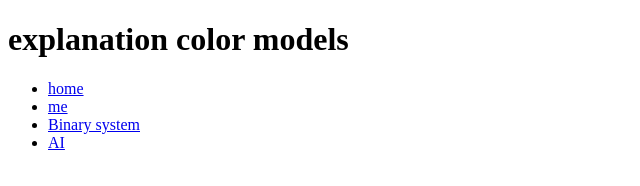
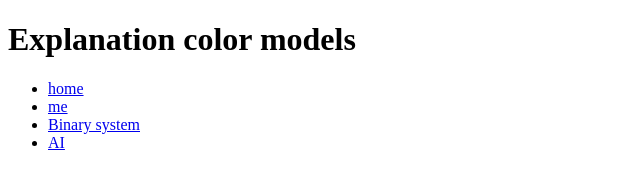
Before and after one commit to EliseF15/EliseF15.github.io, a plain HTML site: page colormodels.html in a window 1280 px wide. Shown: the whole page, without its empty margins (0-640 px from the left). Drawn offline with Linux system fonts and the light colour scheme.

Commit message:
hoofdletter

```diff
--- a/colormodels.html
+++ b/colormodels.html
@@ -5,7 +5,7 @@
   <meta charset= "utf-8">
   </head>
 <body>
-    <h1>explanation color models</h1>
+    <h1>Explanation color models</h1>
 </body>
 <ul>
     <li><a href="index.html">home</a></li>
```
